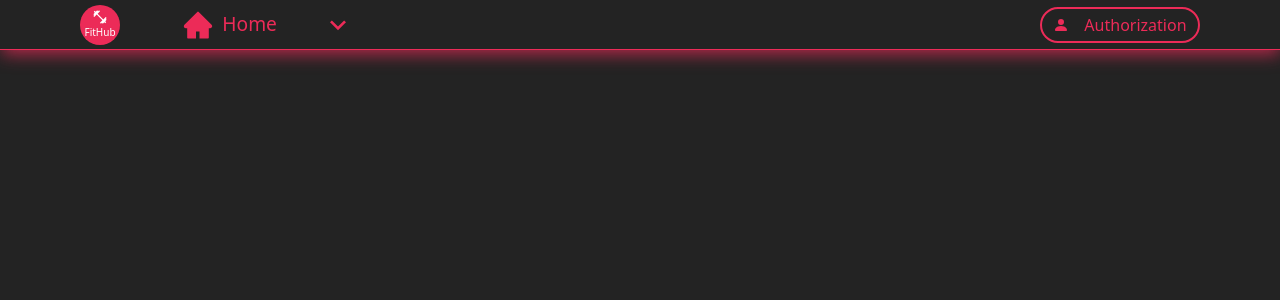
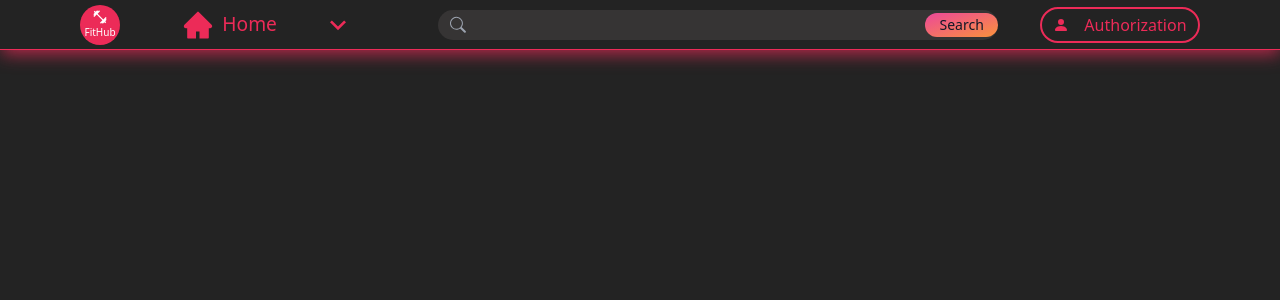
Before and after one commit to vindexTOS/fitness-forum, a React (Vite) app in the folder client/: page /home in a window 1280 px wide. Shown: the top 300 px of the page. Built offline with nearby package versions, Linux system fonts and the light colour scheme; no server answers.

Commit message:
search ba

```diff
--- a/client/src/components/navigation/NavBar.tsx
+++ b/client/src/components/navigation/NavBar.tsx
@@ -11,6 +11,7 @@ import HomeDropDown from './HomeDropDown'
 import { IoIosNotifications } from 'react-icons/io'
 import Notification from './Notification-components/Notification'
 import NotificationsList from './Notification-components/NotificationsList'
+import SearchBar from './SearchBar'
 const NavBar = () => {
   const [dropDown, setDropDown] = useState<boolean>(false)
   const [homeDrop, setHomeDrop] = useState<boolean>(false)
@@ -20,7 +21,7 @@ const NavBar = () => {
     color2: `#ec2b58`,
     nav: `w-[100vw] fixed gap-5 h-[50px] bg-[#232323] border-b-[1px] border-[#ec2b58] boxshaddow flex items-center justify-between px-20 z-40 max_smm:px-3`,
     subDiv: `flex items-center justify-center gap-5 max_smm:justify-around max_smm:w-[100%] noSelection rounded-[50%] `,
-    home: `flex  items-center justify-around  px-5 py-[2px]   hover:outline outline-[#ec2b58] outline-[1px] max_smm:w-[13rem] max_smm:m-0  w-[16rem] rounded-[30px] cursor-pointer  `,
+    home: `flex   items-center justify-around  px-5 py-[2px]   hover:outline outline-[#ec2b58] outline-[1px] max_smm:w-[13rem] max_smm:m-0  w-[16rem] rounded-[30px] cursor-pointer  `,
     homeP: `text-[#ec2b58] text-[1.2rem] font-medium`,
     auth: `border-2 p-1 rounded-[20px] max_smm:w-[50px] text-[#ec2b58] border-[#ec2b58] flex items-center justify-around  w-[10rem] cursor-pointer hover:border-[#e64369]  text-[#e64369] `,
     icon: `text-[#ec2b58] text-[2rem] cursor-pointer`,
@@ -42,7 +43,7 @@ const NavBar = () => {
       <div className={style.subDiv}>
         <div
           onClick={() => navigate('/')}
-          className="bg-[#ec2b58]  cursor-pointer w-[2.5rem] h-[2.5rem] rounded-[50%] flex items-center flex-col justify-center "
+          className="bg-[#ec2b58]   max_md2:hidden cursor-pointer w-[2.5rem] h-[2.5rem] rounded-[50%] flex items-center flex-col justify-center "
         >
           <MdOutlineFitnessCenter className={`w-[2rem] text-white`} />
           <h1 className="text-[10px] text-white">FitHub</h1>
@@ -64,21 +65,26 @@ const NavBar = () => {
           )}
         </div>
         {homeDrop && <HomeDropDown />}
-      </div>
+      </div>{' '}
+      <SearchBar />
       <div className={style.subDiv}>
         <div>
           {user && user.user ? (
             <div className="flex items-center justify-center gap-4 relative">
               <IoIosNotifications
                 className={style.icon}
-                onClick={() => setDropDownNotif(!dropDownNotif)}
+                onClick={() => {
+                  setDropDownNotif(!dropDownNotif), setDropDown(false)
+                }}
               />
               <div className="absolute left-0 top-6 ">
                 <Notification />
               </div>
               <img
                 className={style.avatar}
-                onClick={() => setDropDown(!dropDown)}
+                onClick={() => {
+                  setDropDown(!dropDown), setDropDownNotif(false)
+                }}
                 src={user.user.avatar}
               />
             </div>
--- a/client/src/components/navigation/Notification-components/Notification.tsx
+++ b/client/src/components/navigation/Notification-components/Notification.tsx
@@ -6,18 +6,23 @@ const Notification = () => {
     (state: any) => state.NotificationReducer.notificationData,
   )
   const userLogin = useSelector((state: any) => state.LoginReducer.data)
-
   const style = {
     mainDiv: `w-[20px]  h-[20px] rounded-[50%] bg-green-400 text-white flex items-center justify-center`,
   }
+
   if (notification.length > 0) {
     const { _id } = userLogin.user
     const notificationLength = notification.filter(
       (val: any) => val.isRead && val.authorsID !== String(_id),
     )
+
     return <div className={style.mainDiv}>{notificationLength.length}</div>
   } else {
-    return <div className={style.mainDiv}>0</div>
+    return (
+      <div className={`${notification.length > 0 ? 'hidden' : 'hidden'}`}>
+        0
+      </div>
+    )
   }
 }
 export default Notification
--- a/client/src/components/navigation/Notification-components/NotificationsList.tsx
+++ b/client/src/components/navigation/Notification-components/NotificationsList.tsx
@@ -7,11 +7,11 @@ const NotificationsList = () => {
     (state: any) => state.NotificationReducer.notificationData,
   )
   const style = {
-    mainDiv: ` flex  flex-col  gap-1 w-[400px] element-without-scrollbar  h-[350px] max-h-[550px] overflow-y-scroll  bg-[#232323] border-[#ec2b58] border-b-[1px] border-l-[1px] absolute right-[7rem] top-[3.2rem] boxshaddow rounded-[2px]`,
+    mainDiv: ` flex   flex-col  gap-1 w-[400px] max_smm:w-[300px]  element-without-scrollbar  h-[350px]  max-h-[550px] overflow-y-scroll  bg-[#232323] border-[#ec2b58] border-b-[1px] border-l-[1px] absolute right-[7rem] top-[3.2rem] max_smm:right-2  boxshaddow rounded-[2px]`,
   }
   const userLogin = useSelector((state: any) => state.LoginReducer.data)
   const { _id } = userLogin.user
-  if (notification) {
+  if (notification.length > 0) {
     return (
       <div className={style.mainDiv}>
         {notification
@@ -22,7 +22,11 @@ const NotificationsList = () => {
       </div>
     )
   } else {
-    return <div>NO </div>
+    return (
+      <div className={`${style.mainDiv} items-center justify-center`}>
+        <h1 className="text-white ">You have no notifications</h1>
+      </div>
+    )
   }
 }
 
--- /dev/null
+++ b/client/src/components/navigation/SearchBar.tsx
@@ -0,0 +1,53 @@
+import React, { useState } from 'react'
+import { getSearch } from '../../redux/features/slice/GetAllPosts'
+import { useDispatch } from 'react-redux'
+import { ThunkDispatch } from '@reduxjs/toolkit'
+import { GetAllPostsThunk } from '../../redux/features/async-thunk/GetAllPostsThunk'
+import { useSelector } from 'react-redux'
+import { BsSearch } from 'react-icons/bs'
+const SearchBar = () => {
+  const dispatch = useDispatch<ThunkDispatch<any, any, any>>()
+  const searchText = useSelector((state: any) => state.GetAllPostReducer.search)
+  const [searchBarShow, setSearchBarShow] = useState<boolean>(false)
+  const style = {
+    search: `${
+      searchBarShow
+        ? 'absolute w-[60%]'
+        : 'max_md2:w-[2rem] max_md2:h-[2rem]  max_md2:rounded-[50%]'
+    }    w-[50%] bg-[#363434] rounded-[20px] h-[30px] flex  items-center justify-around`,
+    input: `${
+      searchBarShow ? '' : 'max_md2:hidden '
+    }   outline-none bg-transparent w-[90%] text-pink-600  `,
+    icon: ` ${
+      searchBarShow ? '' : ' max_md2:ml-0  max_md2:px-1'
+    } ml-2 px-1  text-[1.6rem] text-gray-400`,
+    btn: ` ${
+      searchBarShow ? '' : 'max_md2:hidden'
+    }   relative inline-flex items-center justify-center p-0.5   w-[5rem]  overflow-hidden text-sm font-medium text-gray-900 rounded-[30px] group bg-gradient-to-br from-pink-500 to-orange-400 group-hover:from-pink-500 group-hover:to-orange-400 hover:text-white dark:text-white focus:ring-4 focus:outline-none focus:ring-pink-200 dark:focus:ring-pink-800`,
+  }
+
+  const SearchFunction = () => {
+    dispatch(
+      GetAllPostsThunk({ dispatch, pages: 1, search: `&search=${searchText}` }),
+    )
+  }
+  return (
+    <div className={style.search}>
+      <BsSearch
+        onClick={() => setSearchBarShow(!searchBarShow)}
+        className={`${style.icon}  mdxl:hidden `}
+      />
+      <BsSearch className={`${style.icon} max_md2:hidden `} />
+      <input
+        className={style.input}
+        type="text"
+        onChange={(e) => dispatch(getSearch(e.target.value))}
+      />
+      <button className={style.btn} onClick={() => SearchFunction()}>
+        Search
+      </button>
+    </div>
+  )
+}
+
+export default SearchBar
--- a/client/src/pages/MainPage.tsx
+++ b/client/src/pages/MainPage.tsx
@@ -22,7 +22,7 @@ const Home = () => {
   const navigation = useNavigate()
   const { pages } = useParams()
   useEffect(() => {
-    dispatch(GetAllPostsThunk({ dispatch, pages }))
+    dispatch(GetAllPostsThunk({ dispatch, pages, search: '' }))
 
     dispatch(UserDataThunk({ dispatch }))
     console.log('MainPage')
--- a/client/src/redux/features/async-thunk/GetAllPostsThunk.ts
+++ b/client/src/redux/features/async-thunk/GetAllPostsThunk.ts
@@ -4,13 +4,14 @@ import axios from 'axios'
 interface GetThreadType {
   dispatch: ThunkDispatch<any, any, any>
   pages: any
+  search: string
 }
 export const GetAllPostsThunk = createAsyncThunk(
   'allposts/get',
   async (val: GetThreadType) => {
     const apiUrl = `http://localhost:3000/posts/?page=${String(
       val.pages,
-    )}&limit=5`
+    )}&limit=5${val.search}`
 
     try {
       const data = await axios
--- a/client/src/redux/features/slice/GetAllPosts.ts
+++ b/client/src/redux/features/slice/GetAllPosts.ts
@@ -4,6 +4,7 @@ const initialState = {
   data: [],
   error: null,
   loading: false,
+  search: '',
 }
 
 const GetAllPostSlice = createSlice({
@@ -13,6 +14,9 @@ const GetAllPostSlice = createSlice({
     getAllPost: (state, action) => {
       // console.log('hi')
       state.data = action.payload
+    },
+    getSearch: (state, action) => {
+      state.search = action.payload
     },
   },
   //   extraReducers: (builder) => {
@@ -35,6 +39,6 @@ const GetAllPostSlice = createSlice({
   //   },
 })
 
-export const { getAllPost } = GetAllPostSlice.actions
+export const { getAllPost, getSearch } = GetAllPostSlice.actions
 
 export default GetAllPostSlice.reducer
```
Also changed, not shown: 1 other file (tests, documents, lock files or other folders).
